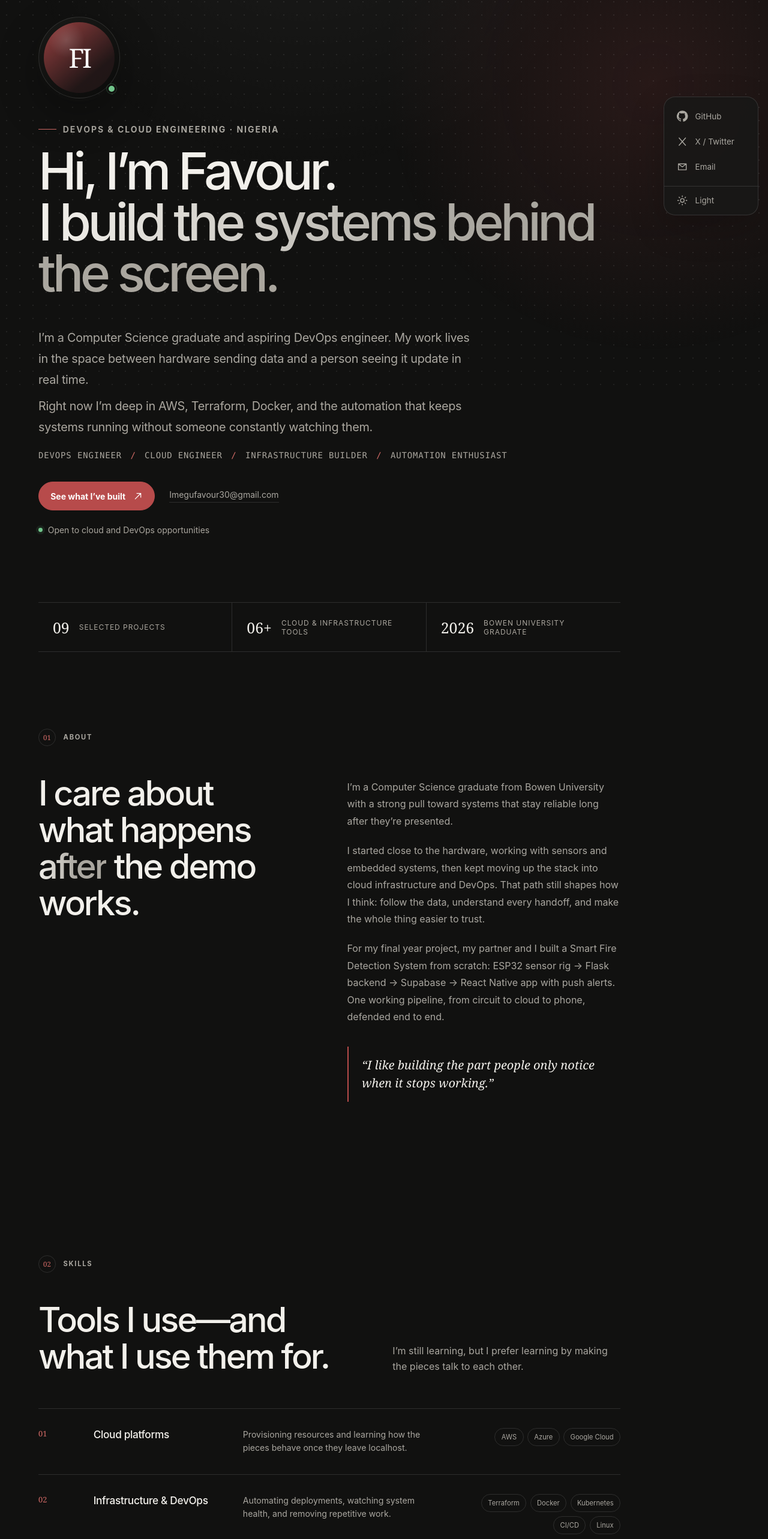
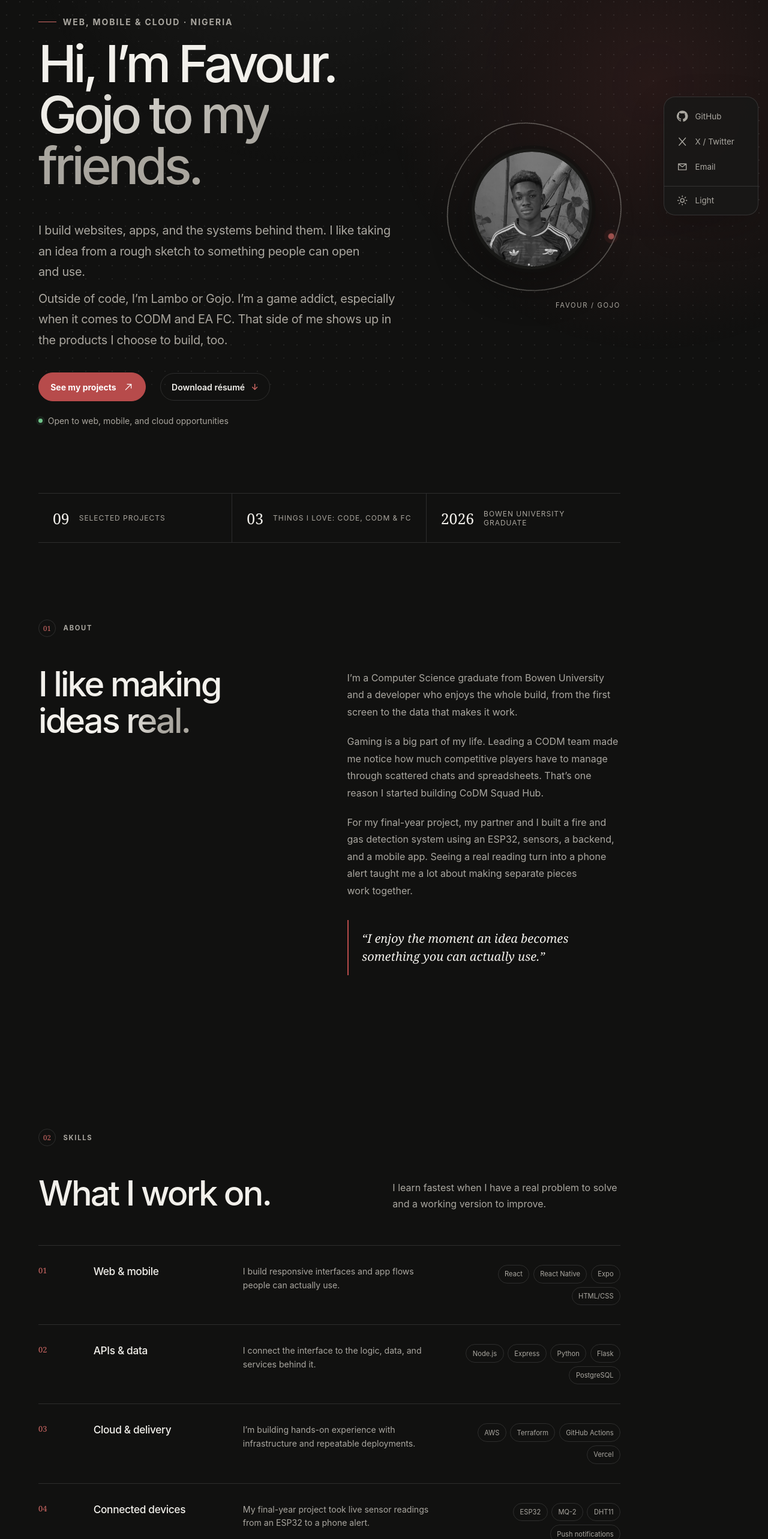
Before and after one commit to codeWithGojo/portfolio, a React (Vite) app: page / in a window 1280 px wide. Shown: the part 140-2706 px from the top of the page at 60% size. Built offline with nearby package versions, Linux system fonts and the light colour scheme.

Commit message:
Add portrait intro, resume and grounded skills

```diff
--- a/index.html
+++ b/index.html
@@ -4,15 +4,15 @@
     <meta charset="UTF-8" />
     <meta name="viewport" content="width=device-width, initial-scale=1.0" />
     <meta name="theme-color" content="#111110" />
-    <meta name="description" content="Favour Imegu's portfolio: cloud infrastructure, automation, IoT systems, and selected projects with the story behind each build." />
+    <meta name="description" content="Favour Imegu (Gojo) builds websites, apps, and connected systems. Explore selected projects, skills, and his résumé." />
     <link rel="icon" type="image/svg+xml" href="/favicon.svg" />
     <link rel="canonical" href="https://portfolio-favour12.vercel.app/" />
-    <meta property="og:title" content="Favour Imegu — DevOps & Cloud Engineer" />
-    <meta property="og:description" content="Cloud infrastructure, automation, IoT systems, and selected projects by Favour Imegu." />
+    <meta property="og:title" content="Favour Imegu (Gojo) — Developer" />
+    <meta property="og:description" content="Web, mobile, and cloud projects by Favour Imegu." />
     <meta property="og:url" content="https://portfolio-favour12.vercel.app/" />
     <meta property="og:type" content="website" />
     <meta name="twitter:card" content="summary" />
-    <title>Favour Imegu — DevOps & Cloud Engineer</title>
+    <title>Favour Imegu (Gojo) — Developer</title>
   </head>
   <body>
     <div id="root"></div>
--- a/src/App.tsx
+++ b/src/App.tsx
@@ -4,28 +4,34 @@ import { projects } from "./projects";
 const skills = [
   {
     index: "01",
-    title: "Cloud platforms",
-    note: "Provisioning resources and learning how the pieces behave once they leave localhost.",
-    tools: ["AWS", "Azure", "Google Cloud"],
+    title: "Web & mobile",
+    note: "I build responsive interfaces and app flows people can actually use.",
+    tools: ["React", "React Native", "Expo", "HTML/CSS"],
   },
   {
     index: "02",
-    title: "Infrastructure & DevOps",
-    note: "Automating deployments, watching system health, and removing repetitive work.",
-    tools: ["Terraform", "Docker", "Kubernetes", "CI/CD", "Linux"],
+    title: "APIs & data",
+    note: "I connect the interface to the logic, data, and services behind it.",
+    tools: ["Node.js", "Express", "Python", "Flask", "PostgreSQL"],
   },
   {
     index: "03",
-    title: "Programming & data",
-    note: "The backend layer that helps sensors, APIs, and storage speak to one another.",
-    tools: ["Python", "Flask", "Databases"],
+    title: "Cloud & delivery",
+    note: "I’m building hands-on experience with infrastructure and repeatable deployments.",
+    tools: ["AWS", "Terraform", "GitHub Actions", "Vercel"],
   },
   {
     index: "04",
-    title: "IoT & embedded",
-    note: "Where my interest started: getting useful data off a physical device and into a real system.",
-    tools: ["ESP32", "IoT", "Sensors"],
+    title: "Connected devices",
+    note: "My final-year project took live sensor readings from an ESP32 to a phone alert.",
+    tools: ["ESP32", "MQ-2", "DHT11", "Push notifications"],
   },
+];
+
+const stack = [
+  { label: "Frontend", tools: ["JavaScript", "TypeScript", "React", "React Native", "Expo"] },
+  { label: "Backend & data", tools: ["Node.js", "Express", "Python", "Flask", "PostgreSQL", "Firebase", "MongoDB"] },
+  { label: "Cloud & workflow", tools: ["AWS", "Terraform", "GitHub Actions", "Git", "Vercel", "Postman", "Figma"] },
 ];
 
 
@@ -101,38 +107,41 @@ export default function Home() {
 
       <main id="main">
         <section className="hero shell" id="home">
-          <div className="portrait-wrap" aria-label="Favour Imegu">
-            <div className="portrait-ring"><span>FI</span></div>
-            <span className="availability-dot" title="Open to opportunities" />
+          <div className="hero-intro">
+            <div className="hero-text">
+              <p className="eyebrow"><span /> Web, mobile &amp; cloud · Nigeria</p>
+              <h1>Hi, I’m Favour.<br /><em>Gojo to my friends.</em></h1>
+              <p className="hero-copy">I build websites, apps, and the systems behind them. I like taking an idea from a rough sketch to something people can open and use.</p>
+              <p className="hero-copy secondary">Outside of code, I’m Lambo or Gojo. I’m a game addict, especially when it comes to CODM and EA FC. That side of me shows up in the products I choose to build, too.</p>
+              <div className="hero-actions">
+                <a className="primary-link" href="#projects">See my projects <MarkIcon name="arrow" /></a>
+                <a className="resume-link" href="/Imegu_Favour_Resume.docx" download>Download résumé <span aria-hidden="true">↓</span></a>
+              </div>
+            </div>
+            <div className="portrait-wrap">
+              <div className="portrait-orbit" aria-hidden="true" />
+              <div className="portrait-ring"><img className="portrait-photo" src="/favour-portrait.jpeg" alt="Favour Imegu" width="719" height="1280" /></div>
+              <span className="portrait-caption">Favour / Gojo</span>
+            </div>
           </div>
-
-          <p className="eyebrow"><span /> DevOps &amp; Cloud Engineering · Nigeria</p>
-          <h1>Hi, I’m Favour.<br /><em>I build the systems behind the screen.</em></h1>
-          <p className="hero-copy">I’m a Computer Science graduate and aspiring DevOps engineer. My work lives in the space between hardware sending data and a person seeing it update in real time.</p>
-          <p className="hero-copy secondary">Right now I’m deep in AWS, Terraform, Docker, and the automation that keeps systems running without someone constantly watching them.</p>
-          <div className="role-line" aria-label="Roles and interests"><span>DevOps Engineer</span><span>Cloud Engineer</span><span>Infrastructure Builder</span><span>Automation Enthusiast</span></div>
-          <div className="hero-actions">
-            <a className="primary-link" href="#projects">See what I’ve built <MarkIcon name="arrow" /></a>
-            <a className="text-link" href="mailto:Imegufavour30@gmail.com">Imegufavour30@gmail.com</a>
-          </div>
-          <div className="now-line"><span className="status-pulse" /> Open to cloud and DevOps opportunities</div>
+          <div className="now-line"><span className="status-pulse" /> Open to web, mobile, and cloud opportunities</div>
         </section>
 
         <section className="proof-strip" aria-label="Quick facts">
           <div><strong>{String(projects.length).padStart(2, "0")}</strong><span>selected projects</span></div>
-          <div><strong>06+</strong><span>cloud &amp; infrastructure tools</span></div>
+          <div><strong>03</strong><span>things I love: code, CODM &amp; FC</span></div>
           <div><strong>2026</strong><span>Bowen University graduate</span></div>
         </section>
 
         <section className="section shell" id="about">
           <div className="section-kicker"><span>01</span><p>About</p></div>
           <div className="about-layout">
-            <h2>I care about what happens <em>after</em> the demo works.</h2>
+            <h2>I like making ideas <em>real.</em></h2>
             <div className="body-copy">
-              <p>I’m a Computer Science graduate from Bowen University with a strong pull toward systems that stay reliable long after they’re presented.</p>
-              <p>I started close to the hardware, working with sensors and embedded systems, then kept moving up the stack into cloud infrastructure and DevOps. That path still shapes how I think: follow the data, understand every handoff, and make the whole thing easier to trust.</p>
-              <p>For my final year project, my partner and I built a Smart Fire Detection System from scratch: ESP32 sensor rig → Flask backend → Supabase → React Native app with push alerts. One working pipeline, from circuit to cloud to phone, defended end to end.</p>
-              <blockquote>“I like building the part people only notice when it stops working.”</blockquote>
+              <p>I’m a Computer Science graduate from Bowen University and a developer who enjoys the whole build, from the first screen to the data that makes it work.</p>
+              <p>Gaming is a big part of my life. Leading a CODM team made me notice how much competitive players have to manage through scattered chats and spreadsheets. That’s one reason I started building CoDM Squad Hub.</p>
+              <p>For my final-year project, my partner and I built a fire and gas detection system using an ESP32, sensors, a backend, and a mobile app. Seeing a real reading turn into a phone alert taught me a lot about making separate pieces work together.</p>
+              <blockquote>“I enjoy the moment an idea becomes something you can actually use.”</blockquote>
             </div>
           </div>
         </section>
@@ -140,8 +149,8 @@ export default function Home() {
         <section className="section shell" id="skills">
           <div className="section-kicker"><span>02</span><p>Skills</p></div>
           <div className="section-heading">
-            <h2>Tools I use—and what I use them for.</h2>
-            <p>I’m still learning, but I prefer learning by making the pieces talk to each other.</p>
+            <h2>What I work on.</h2>
+            <p>I learn fastest when I have a real problem to solve and a working version to improve.</p>
           </div>
           <div className="skills-list">
             {skills.map((skill) => (
@@ -152,6 +161,10 @@ export default function Home() {
                 <div className="tool-list">{skill.tools.map((tool) => <span key={tool}>{tool}</span>)}</div>
               </article>
             ))}
+          </div>
+          <div className="stack-section" aria-labelledby="stack-title">
+            <div className="stack-heading"><h3 id="stack-title">My tech stack</h3><p>The tools I’ve used across my projects and freelance work.</p></div>
+            <div className="stack-grid">{stack.map((group) => <div className="stack-group" key={group.label}><h4>{group.label}</h4><div>{group.tools.map((tool) => <span key={tool}>{tool}</span>)}</div></div>)}</div>
           </div>
         </section>
 
@@ -220,21 +233,22 @@ export default function Home() {
           <div className="section-kicker"><span>04</span><p>Background</p></div>
           <div className="background-grid">
             <div className="background-heading">
-              <h2>Learning in public. Building for real.</h2>
-              <p>My path so far is short, but every step has moved me closer to reliable systems work.</p>
+              <h2>A little more about my work.</h2>
+              <p>For the full project history and experience, you can download my résumé.</p>
+              <a className="resume-link background-resume" href="/Imegu_Favour_Resume.docx" download>Download résumé <span aria-hidden="true">↓</span></a>
             </div>
             <div className="timeline">
               <article className="timeline-item">
                 <span className="timeline-year">2026</span>
-                <div><p className="timeline-type">Experience</p><h3>Cloud Engineering Intern (IT)</h3><p>Worked on cloud infrastructure setup, automation scripts, and monitoring solutions during Industrial Training.</p><ul><li>Assisted in deploying and managing cloud resources</li><li>Wrote automation scripts for infrastructure tasks</li><li>Monitored system performance and reliability</li></ul></div>
+                <div><p className="timeline-type">Experience</p><h3>Freelance web developer</h3><p>I design and build sites for businesses, schools, and academies, and handle the conversations from first pitch to the finished work.</p></div>
               </article>
               <article className="timeline-item">
                 <span className="timeline-year">2025 — 2026</span>
-                <div><p className="timeline-type">Project experience</p><h3>Smart Fire Detection System</h3><p>Designed and built, with a partner, a complete system from circuit to cloud to mobile app—and successfully defended it.</p><ul><li>Collaborated on hardware selection, circuit design, and ESP32 programming</li><li>Built a Flask + Supabase backend and a React Native (Expo) live-monitoring app</li><li>Implemented Expo Push push alerts and demonstrated real-time detection end to end</li></ul></div>
+                <div><p className="timeline-type">Project experience</p><h3>Smart Fire Detection System</h3><p>With a project partner, I connected an ESP32 and sensors to a backend and a React Native app so readings could trigger alerts on a phone.</p></div>
               </article>
               <article className="timeline-item" id="education">
-                <span className="timeline-year">2022 — 2026</span>
-                <div><p className="timeline-type">Education</p><h3>B.Sc. Computer Science</h3><p>Bowen University, Iwo, Nigeria.</p><p>Final year project: Smart Fire Detection System using ESP32, Flask, Supabase, and React Native—successfully defended.</p></div>
+                <span className="timeline-year">2021 — 2026</span>
+                <div><p className="timeline-type">Education</p><h3>B.Sc. Computer Science</h3><p>Bowen University, Iwo, Nigeria.</p></div>
               </article>
             </div>
           </div>
@@ -244,10 +258,10 @@ export default function Home() {
           <div className="shell contact-layout">
             <div>
               <p className="eyebrow"><span /> Get in touch</p>
-              <h2>Have a role, a project, or a stubborn system problem?</h2>
+              <h2>Have an idea we could build together?</h2>
             </div>
             <div className="contact-copy">
-              <p>Whether it’s a question about one of my projects, a cloud opportunity, or infrastructure in general—my inbox is open. Let’s build something reliable together.</p>
+              <p>Tell me what you’re working on. I’m happy to talk about a website, an app, a role, or one of the projects here.</p>
               <a className="primary-link" href="mailto:Imegufavour30@gmail.com">Say hello <MarkIcon name="arrow" /></a>
             </div>
           </div>
--- a/src/styles.css
+++ b/src/styles.css
@@ -65,6 +65,33 @@ body::before { content: ""; position: fixed; inset: 0; z-index: -3; pointer-even
 .portrait-ring::before { content: ""; position: absolute; inset: .5rem; border-radius: inherit; background: radial-gradient(circle at 32% 25%, rgba(255,255,255,.18), transparent 25%), linear-gradient(140deg, var(--accent), #251819 72%); opacity: .82; }
 .portrait-ring span { position: relative; z-index: 1; font-family: Georgia, serif; font-size: 2.75rem; letter-spacing: -.08em; color: #fff; }
 .portrait-photo { position: absolute; inset: .45rem; z-index: 2; width: calc(100% - .9rem); height: calc(100% - .9rem); object-fit: cover; border-radius: 50%; filter: grayscale(1) contrast(1.03); }
+.hero { min-height: min(850px, 100svh); }
+.hero-intro { display: grid; grid-template-columns: minmax(0, 1.45fr) minmax(245px, .7fr); gap: clamp(2rem, 5vw, 5rem); align-items: center; width: 100%; }
+.hero-text { min-width: 0; }
+.hero h1 { font-size: clamp(3.3rem, 5.5vw, 6.5rem); }
+.hero-copy { max-width: 700px; margin-top: 2rem; }
+.hero-copy.secondary { margin-top: 1rem; color: var(--muted); }
+.portrait-wrap { width: 100%; aspect-ratio: 1; margin: 0; display: grid; place-items: center; isolation: isolate; }
+.portrait-orbit { position: absolute; inset: 2%; border: 1px solid var(--muted); border-radius: 46% 54% 58% 42% / 42% 55% 45% 58%; animation: portrait-orbit 18s linear infinite; opacity: .75; }
+.portrait-orbit::after { content: ""; position: absolute; top: 5%; left: 24%; width: .6rem; height: .6rem; border-radius: 50%; background: var(--accent-bright); box-shadow: 0 0 0 .4rem var(--accent-wash); }
+.portrait-ring { width: 68%; height: 68%; border: 5px solid var(--panel); padding: 0; overflow: hidden; }
+.portrait-ring::before { display: none; }
+.portrait-photo { inset: 0; width: 100%; height: 100%; object-position: center 19%; filter: grayscale(1) contrast(1.07); }
+.portrait-caption { position: absolute; bottom: -1.25rem; right: 0; color: var(--faint); text-transform: uppercase; letter-spacing: .15em; font-size: .7rem; }
+.resume-link { display: inline-flex; gap: .65rem; align-items: center; padding: .85rem 1.15rem; border: 1px solid var(--line); border-radius: 999px; font-size: .875rem; font-weight: 600; transition: .2s ease; }
+.resume-link:hover { background: var(--panel); border-color: var(--accent); transform: translateY(-2px); }
+.resume-link span { color: var(--accent-bright); }
+.background-resume { margin-top: 1.6rem; }
+.stack-section { margin-top: 5rem; padding-top: 2.5rem; border-top: 1px solid var(--line); }
+.stack-heading { display: flex; align-items: end; justify-content: space-between; gap: 2rem; margin-bottom: 1.5rem; }
+.stack-heading h3 { margin: 0; font-size: clamp(2rem, 3.5vw, 3rem); letter-spacing: -.045em; font-weight: 520; }
+.stack-heading p { max-width: 24rem; color: var(--muted); line-height: 1.6; margin: 0; }
+.stack-grid { display: grid; grid-template-columns: repeat(3, minmax(0, 1fr)); gap: .8rem; }
+.stack-group { padding: 1.5rem; border: 1px solid var(--line); border-radius: .75rem; background: var(--panel); }
+.stack-group h4 { margin: 0 0 1.5rem; color: var(--accent-bright); font-size: .8rem; text-transform: uppercase; letter-spacing: .12em; }
+.stack-group > div { display: flex; flex-wrap: wrap; gap: .5rem; }
+.stack-group span { padding: .5rem .7rem; border: 1px solid var(--line); border-radius: .35rem; font-size: .875rem; color: var(--text); }
+@keyframes portrait-orbit { to { transform: rotate(360deg); } }
 .availability-dot { position: absolute; right: .4rem; bottom: .5rem; width: 1rem; height: 1rem; border-radius: 50%; background: #71c58b; border: 3px solid var(--bg); box-shadow: 0 0 0 1px rgba(113,197,139,.25); }
 .eyebrow { display: flex; align-items: center; gap: .65rem; margin: 0 0 1.2rem; color: var(--muted); text-transform: uppercase; letter-spacing: .14em; font-size: .7rem; font-weight: 650; }
 .eyebrow span { width: 1.9rem; height: 1px; background: var(--accent-bright); }
@@ -177,6 +204,7 @@ body::before { content: ""; position: fixed; inset: 0; z-index: -3; pointer-even
   .social-rail { display: none; }
   .shell, .proof-strip { width: min(920px, calc(100% - 4rem)); margin-inline: auto; }
   .project-notes, .why-note, .project-outcome, .project-footer { margin-left: 0; }
+  .hero-intro { grid-template-columns: minmax(0, 1.2fr) minmax(210px, .7fr); gap: 2rem; }
 }
 
 @media (max-width: 760px) {
@@ -188,8 +216,13 @@ body::before { content: ""; position: fixed; inset: 0; z-index: -3; pointer-even
   .mobile-theme { display: block; margin-top: .25rem; padding: .8rem 1rem; border: 0; border-top: 1px solid var(--line); background: transparent; color: var(--muted); text-align: left; font-size: .86rem; cursor: pointer; }
   .shell, .proof-strip { width: calc(100% - 2.5rem); }
   .hero { min-height: auto; padding-top: 8.5rem; padding-bottom: 5rem; }
-  .portrait-ring { width: 6.9rem; height: 6.9rem; }
-  .portrait-ring span { font-size: 2.2rem; }
+  .hero-intro { display: flex; flex-direction: column-reverse; align-items: flex-start; gap: 2.5rem; }
+  .portrait-wrap { width: min(17rem, 75vw); align-self: center; }
+  .portrait-caption { bottom: -.4rem; }
+  .stack-heading { display: block; }
+  .stack-heading p { margin-top: .75rem; }
+  .stack-grid { grid-template-columns: 1fr; }
+  .portrait-ring { width: 68%; height: 68%; }
   .hero h1 { font-size: clamp(3.1rem, 14vw, 5.1rem); }
   .hero-copy { margin-top: 2.2rem; }
   .hero-actions { align-items: flex-start; flex-direction: column; gap: 1rem; }
```
Also changed, not shown: src/projects.ts (+6 -6 lines), public/favour-portrait.jpeg (added), 1 other file (tests, documents, lock files or other folders).
